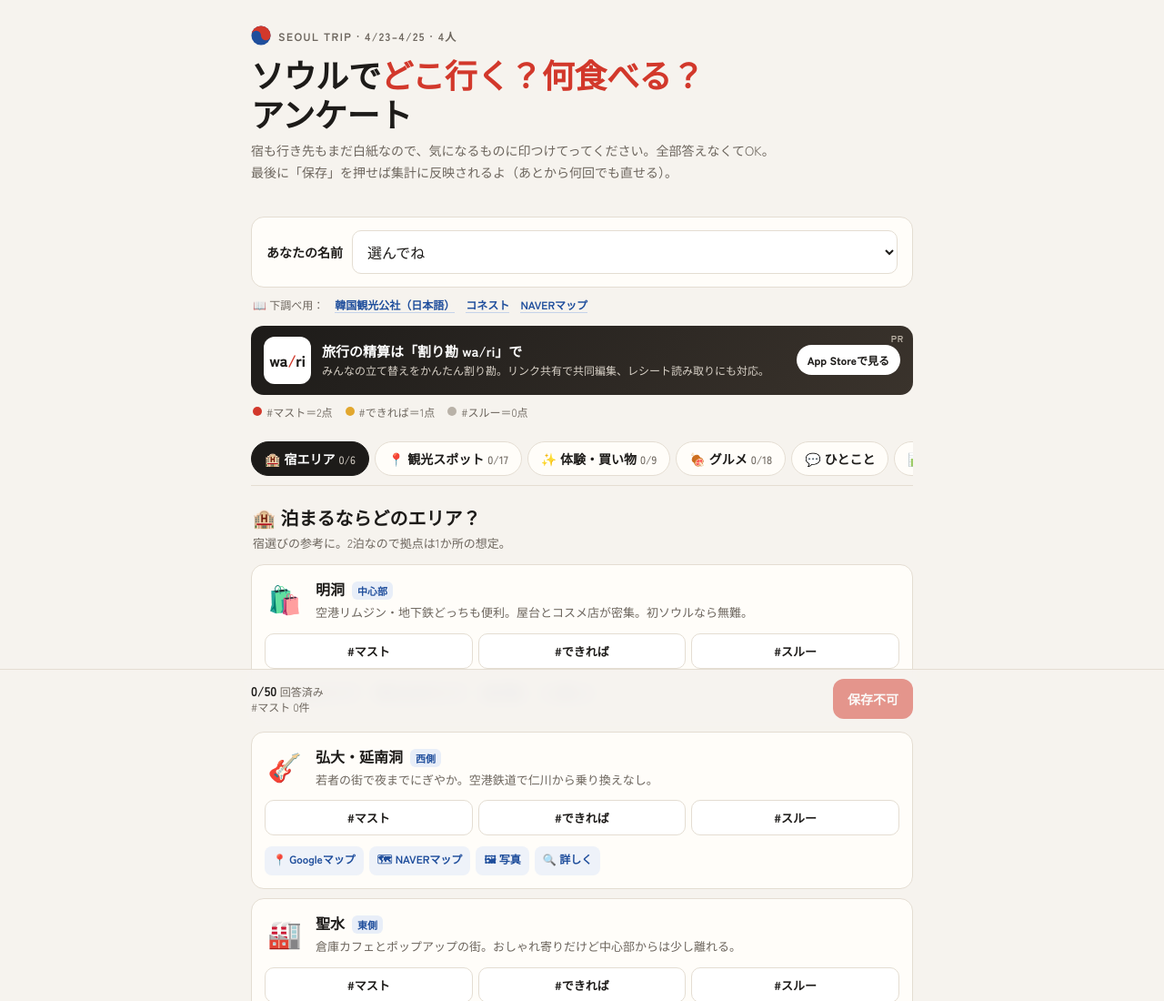
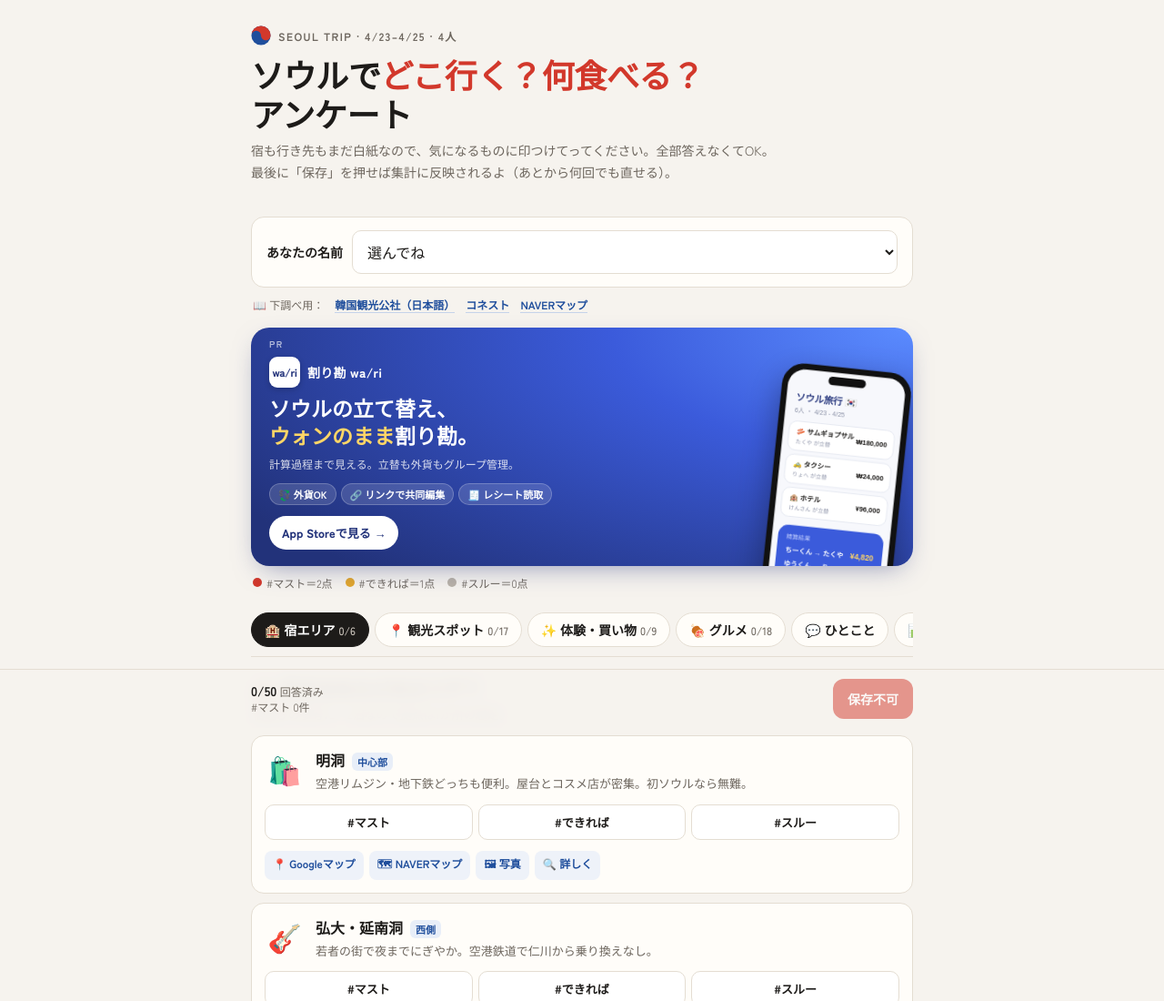
Before and after one commit to tomo0529/seoul_trip, a plain HTML site: page index.html in a window 1280 px wide. Shown: the top 1100 px of the page at 91% size. Drawn offline with Linux system fonts and the light colour scheme.

Commit message:
wa/ri バナーをイラスト付きデザインに刷新
Co-Authored-By: Claude Opus 5.5 <noreply@anthropic.com>
Claude-Session: https://claude.ai/code/session_01S8BjGqHVcBkrUK32ujgdyX

```diff
--- a/index.html
+++ b/index.html
@@ -34,14 +34,25 @@
   .links{grid-column:1 / -1;display:flex;flex-wrap:wrap;gap:6px;margin-top:8px}
   .links a{font-size:12px;font-weight:700;color:var(--blue);text-decoration:none;background:#eef2f9;border-radius:8px;padding:5px 9px}
   .links a:active{background:#dce5f4}
-  .ad{display:grid;grid-template-columns:52px 1fr auto;gap:12px;align-items:center;margin:14px 0 0;padding:12px 14px;border-radius:var(--radius);background:linear-gradient(135deg,#1d1b19,#3a332c);color:#fff;text-decoration:none;position:relative}
-  .ad .pr{position:absolute;top:6px;right:10px;font-size:10px;letter-spacing:.08em;color:#bdb4a8;font-weight:700}
-  .ad .ic{width:52px;height:52px;border-radius:12px;background:#fff;color:var(--ink);display:flex;align-items:center;justify-content:center;font-weight:900;font-size:17px;letter-spacing:-.02em}
-  .ad .ic span{color:var(--red)}
-  .ad .tx b{display:block;font-size:15px;margin-bottom:2px}
-  .ad .tx small{display:block;font-size:12px;color:#d9d2c8;line-height:1.5}
-  .ad .go{font-size:12px;font-weight:900;background:#fff;color:var(--ink);border-radius:999px;padding:8px 12px;white-space:nowrap}
-  @media (max-width:420px){ .ad{grid-template-columns:44px 1fr} .ad .ic{width:44px;height:44px;font-size:14px} .ad .go{grid-column:1 / -1;text-align:center} }
+  /* ---- wa/ri banner ---- */
+  .wari{position:relative;display:block;margin:16px 0 0;border-radius:20px;overflow:hidden;text-decoration:none;color:#fff;
+    background:radial-gradient(120% 140% at 100% 0%,#5b8cff 0%,#3b5bdb 38%,#22327a 100%);box-shadow:0 10px 30px -12px rgba(34,50,122,.55)}
+  .wari .in{display:grid;grid-template-columns:1fr 150px;gap:8px;align-items:center;padding:18px 16px 18px 20px;min-height:200px}
+  .wari .pr{position:absolute;top:10px;left:20px;font-size:10px;font-weight:700;letter-spacing:.14em;color:rgba(255,255,255,.65)}
+  .wari .brand{display:flex;align-items:center;gap:8px;margin:14px 0 8px}
+  .wari .brand img,.wari .brand .logo{width:34px;height:34px;border-radius:9px;background:#fff;flex:none;box-shadow:0 2px 6px rgba(0,0,0,.2)}
+  .wari .brand .logo{display:flex;align-items:center;justify-content:center;color:#22327a;font-weight:900;font-size:12px;letter-spacing:-.03em}
+  .wari .brand b{font-size:14px;font-weight:900;letter-spacing:.02em}
+  .wari h3{margin:0 0 6px;font-size:clamp(19px,5vw,23px);line-height:1.3;font-weight:900}
+  .wari h3 em{font-style:normal;color:#ffd666}
+  .wari p{margin:0 0 12px;font-size:12px;line-height:1.6;color:rgba(255,255,255,.82)}
+  .wari .chips{display:flex;flex-wrap:wrap;gap:5px;margin-bottom:12px}
+  .wari .chips span{font-size:11px;font-weight:700;background:rgba(255,255,255,.14);border:1px solid rgba(255,255,255,.22);border-radius:999px;padding:3px 9px}
+  .wari .cta{display:inline-flex;align-items:center;gap:6px;background:#fff;color:#22327a;font-weight:900;font-size:13px;border-radius:999px;padding:9px 14px}
+  .wari .art{position:relative;height:100%;min-height:190px}
+  .wari .art svg,.wari .art img.shot{position:absolute;right:-6px;top:22px;width:150px;filter:drop-shadow(0 14px 18px rgba(0,0,0,.35));transform:rotate(6deg)}
+  .wari .art img.shot{border-radius:18px;border:4px solid #111}
+  @media (max-width:400px){ .wari .in{grid-template-columns:1fr 118px} .wari .art svg,.wari .art img.shot{width:124px} }
 
   .legend{display:flex;gap:14px;flex-wrap:wrap;font-size:12px;color:var(--sub);margin:10px 2px 0}
   .legend span{display:inline-flex;align-items:center;gap:5px}
@@ -143,11 +154,47 @@
     <a href="https://www.konest.com/" target="_blank" rel="noopener">コネスト</a>
     <a href="https://map.naver.com/" target="_blank" rel="noopener">NAVERマップ</a>
   </div>
-  <a class="ad" href="https://apps.apple.com/jp/app/wa-ri-%E6%97%85%E8%A1%8C-%E9%A3%B2%E3%81%BF%E4%BC%9A%E3%81%A7%E5%89%B2%E3%82%8A%E5%8B%98/id6743655018" target="_blank" rel="noopener sponsored">
+  <a class="wari" href="https://apps.apple.com/jp/app/wa-ri-%E6%97%85%E8%A1%8C-%E9%A3%B2%E3%81%BF%E4%BC%9A%E3%81%A7%E5%89%B2%E3%82%8A%E5%8B%98/id6743655018" target="_blank" rel="noopener sponsored">
     <span class="pr">PR</span>
-    <span class="ic" aria-hidden="true">wa<span>/</span>ri</span>
-    <span class="tx"><b>旅行の精算は「割り勘 wa/ri」で</b><small>みんなの立て替えをかんたん割り勘。リンク共有で共同編集、レシート読み取りにも対応。</small></span>
-    <span class="go">App Storeで見る</span>
+    <div class="in">
+      <div>
+        <div class="brand"><span class="logo" aria-hidden="true">wa/ri</span><b>割り勘 wa/ri</b></div>
+        <h3>ソウルの立て替え、<br><em>ウォンのまま</em>割り勘。</h3>
+        <p>計算過程まで見える。立替も外貨もグループ管理。</p>
+        <div class="chips"><span>💱 外貨OK</span><span>🔗 リンクで共同編集</span><span>🧾 レシート読取</span></div>
+        <span class="cta"> App Storeで見る →</span>
+      </div>
+      <div class="art" aria-hidden="true">
+        <svg viewBox="0 0 160 300" xmlns="http://www.w3.org/2000/svg">
+          <rect x="4" y="4" width="152" height="292" rx="26" fill="#111"/>
+          <rect x="11" y="11" width="138" height="278" rx="20" fill="#f7f8fc"/>
+          <rect x="58" y="16" width="44" height="10" rx="5" fill="#111"/>
+          <text x="22" y="48" font-size="11" font-weight="900" fill="#22327a" font-family="sans-serif">ソウル旅行 🇰🇷</text>
+          <text x="22" y="62" font-size="7.5" fill="#8a90a6" font-family="sans-serif">6人 ・ 4/23 - 4/25</text>
+          <g font-family="sans-serif">
+            <rect x="18" y="72" width="124" height="34" rx="9" fill="#fff" stroke="#e6e9f2"/>
+            <text x="27" y="86" font-size="8" font-weight="700" fill="#1d1b19">🥓 サムギョプサル</text>
+            <text x="27" y="98" font-size="6.5" fill="#8a90a6">たくや が立替</text>
+            <text x="134" y="92" font-size="8" font-weight="900" fill="#1d1b19" text-anchor="end">₩180,000</text>
+            <rect x="18" y="111" width="124" height="34" rx="9" fill="#fff" stroke="#e6e9f2"/>
+            <text x="27" y="125" font-size="8" font-weight="700" fill="#1d1b19">🚕 タクシー</text>
+            <text x="27" y="137" font-size="6.5" fill="#8a90a6">りょへ が立替</text>
+            <text x="134" y="131" font-size="8" font-weight="900" fill="#1d1b19" text-anchor="end">₩24,000</text>
+            <rect x="18" y="150" width="124" height="34" rx="9" fill="#fff" stroke="#e6e9f2"/>
+            <text x="27" y="164" font-size="8" font-weight="700" fill="#1d1b19">🏨 ホテル</text>
+            <text x="27" y="176" font-size="6.5" fill="#8a90a6">けんさん が立替</text>
+            <text x="134" y="170" font-size="8" font-weight="900" fill="#1d1b19" text-anchor="end">¥96,000</text>
+            <rect x="18" y="194" width="124" height="70" rx="12" fill="#3b5bdb"/>
+            <text x="28" y="210" font-size="7" fill="#c9d4ff">精算結果</text>
+            <text x="28" y="226" font-size="8" font-weight="700" fill="#fff">ちーくん → たくや</text>
+            <text x="132" y="226" font-size="9" font-weight="900" fill="#ffd666" text-anchor="end">¥4,820</text>
+            <text x="28" y="242" font-size="8" font-weight="700" fill="#fff">ゆうくん → りょへ</text>
+            <text x="132" y="242" font-size="9" font-weight="900" fill="#ffd666" text-anchor="end">¥3,150</text>
+            <text x="28" y="256" font-size="6" fill="#c9d4ff">計算過程を見る ›</text>
+          </g>
+        </svg>
+      </div>
+    </div>
   </a>
   <div class="legend">
     <span><i class="dot" style="background:var(--must)"></i>#マスト＝2点</span>
```
